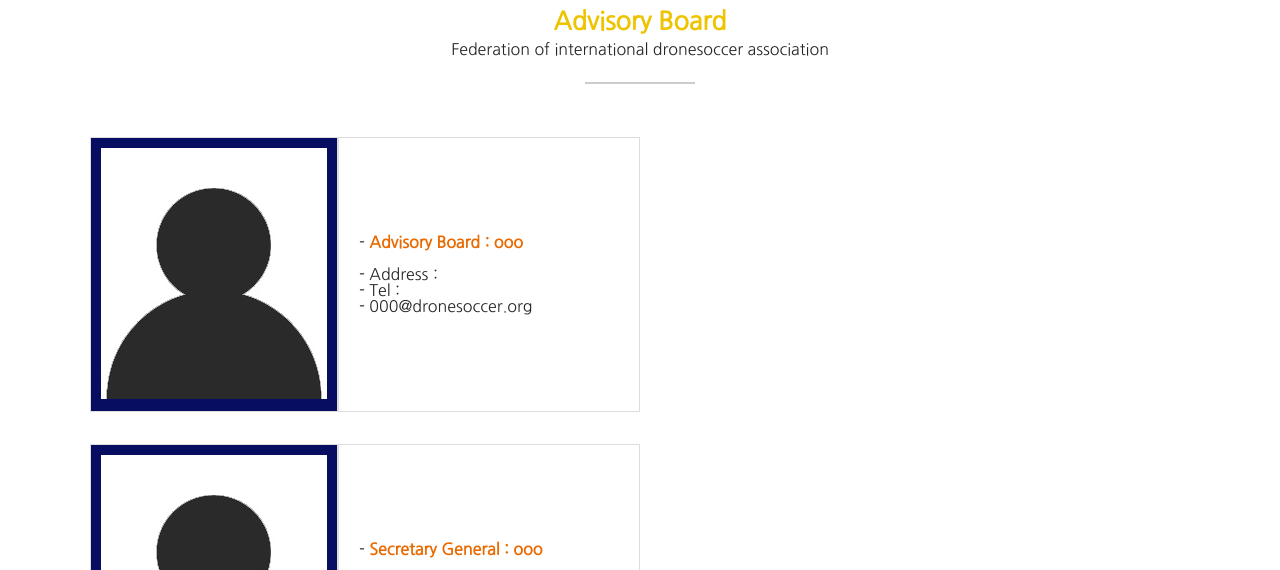
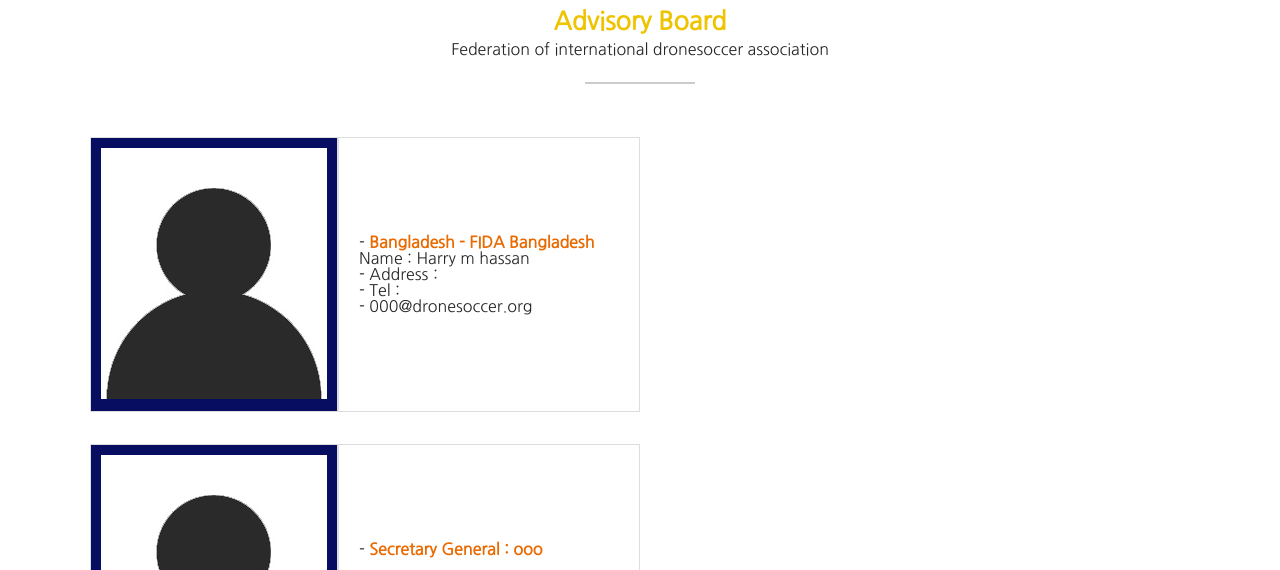
Before and after one commit to minju3233/dronesoccer.github.io, a plain HTML site: page executive.html in a window 1280 px wide. Shown: the part 215-785 px from the top of the page. Drawn offline with nearby package versions, Linux system fonts and the light colour scheme.

Commit message:
executive.html

```diff
--- a/executive.html
+++ b/executive.html
@@ -84,9 +84,11 @@
             </div>
 
             <div class="div-table-cell membership_two">
-            -   <strong>Advisory Board : ooo</strong><br>
+            -   <strong> Bangladesh - FIDA Bangladesh </strong><br>
+                 Name : Harry m hassan
               <br>
               <p>
+
               - Address :                                                        <br>
               - Tel :  <br>
               - 000@dronesoccer.org
```
